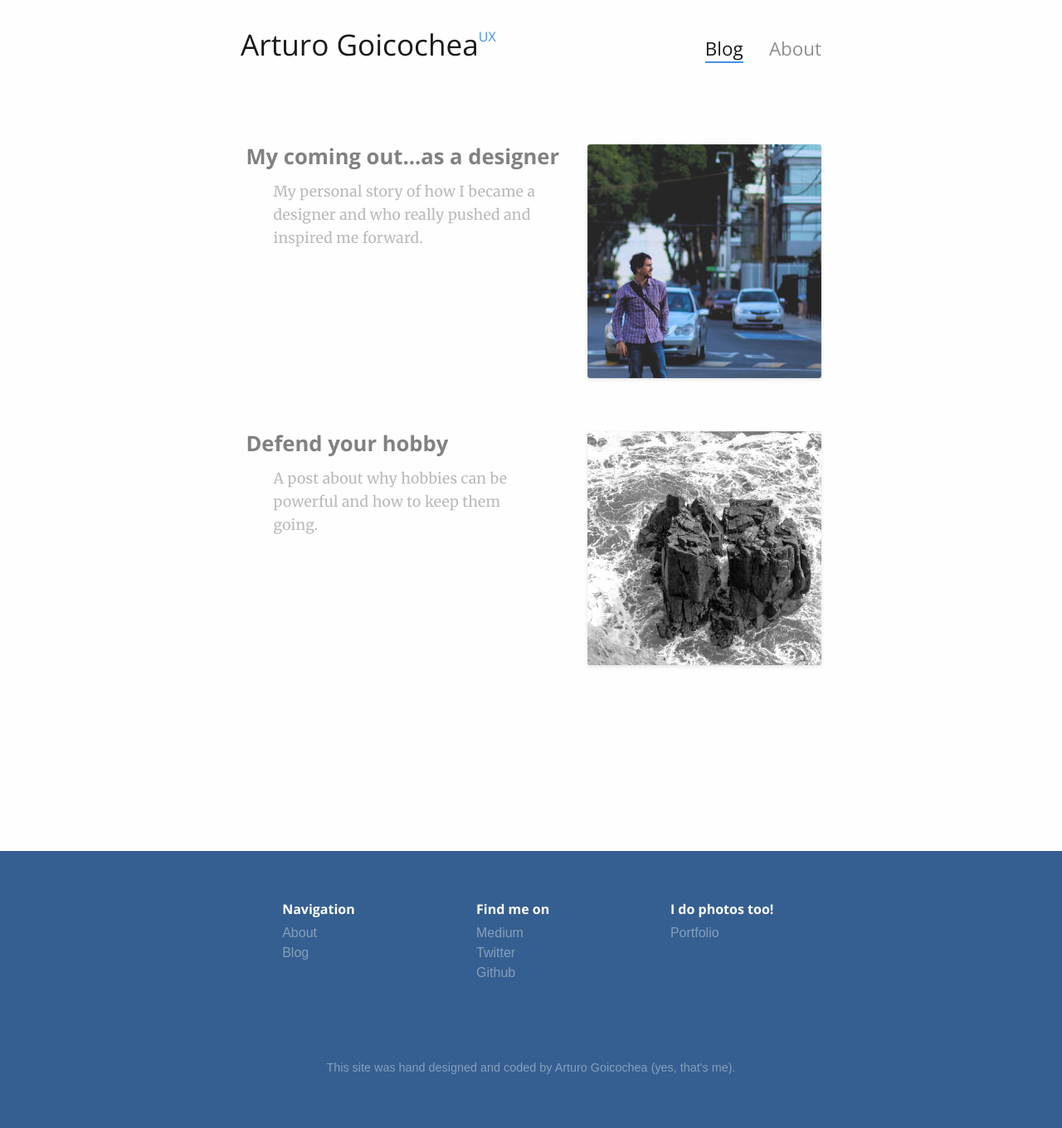
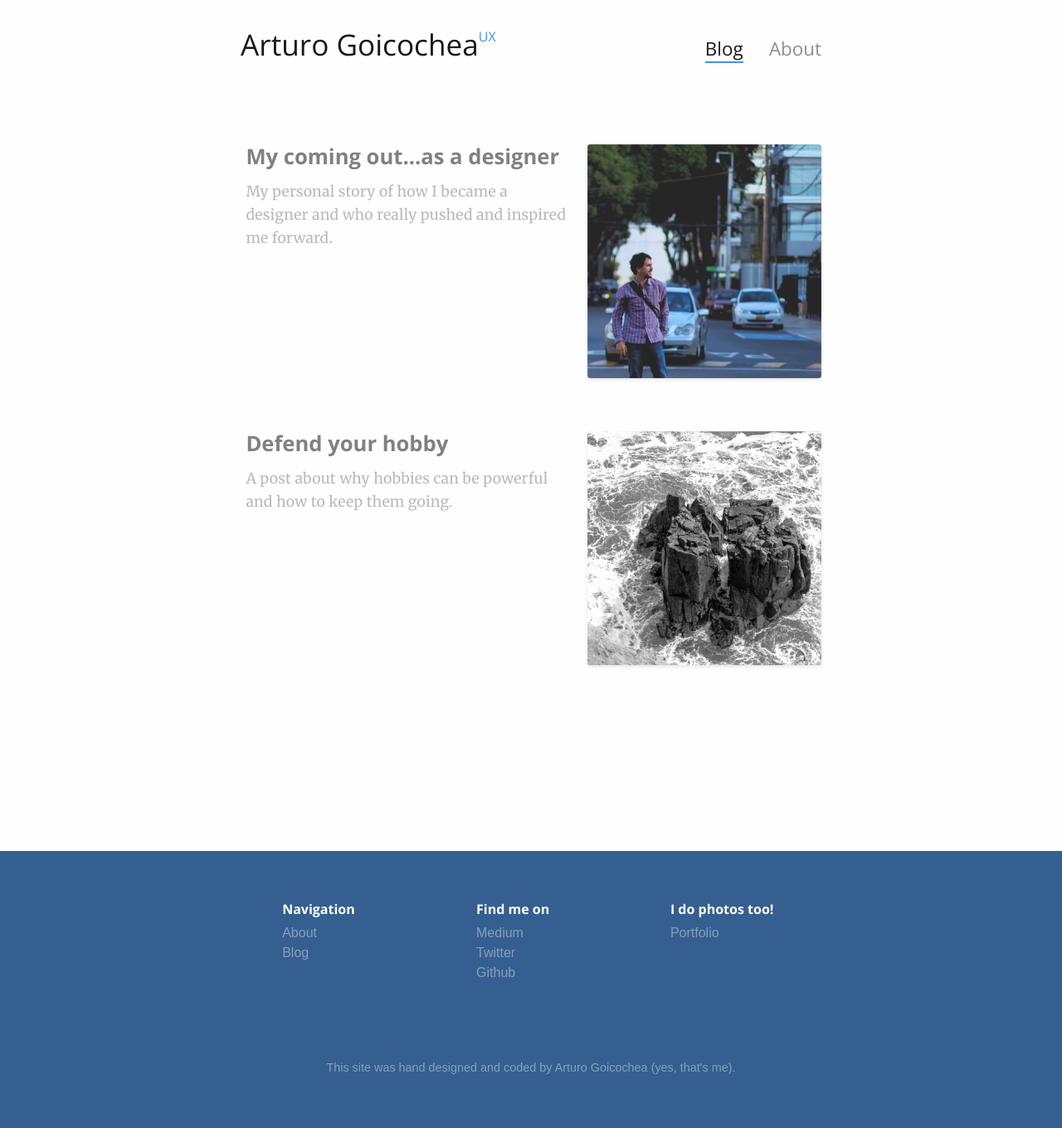
Before and after one commit to arturogh/arturogh, a Jekyll site: the page built from index.html, in a window 1280 px wide. Shown: the whole page at 83% size. Built offline with Jekyll 4.4.1, drawn with Linux system fonts in a browser that asks for light colours; the list of posts is cut into pages by our own code.

Commit message:
Refinements to blog post page for better readability v4

```diff
--- a/public/css/main.css
+++ b/public/css/main.css
@@ -986,14 +986,7 @@ section {
   section p {
     font-size: 1.2em;
     line-height: 1.8;
-    font-weight: 400;
-    float: left;
-    display: block;
-    margin-right: 2.35765%;
-    width: 82.94039%;
-    margin-left: 8.5298%; }
-    section p:last-child {
-      margin-right: 0; }
+    font-weight: 400; }
     @media screen and (max-width: 767px) {
       section p {
         font-size: 1em; } }
--- a/public/css/main.sass
+++ b/public/css/main.sass
@@ -183,8 +183,6 @@ section
 		font-size: 1.2em
 		line-height: 1.8
 		font-weight: 400
-		+span-columns(10)
-		+shift(1)
 		@media screen and (max-width:767px)
 			font-size: 1em
 	img
```
Also changed, not shown: 1 other file.
